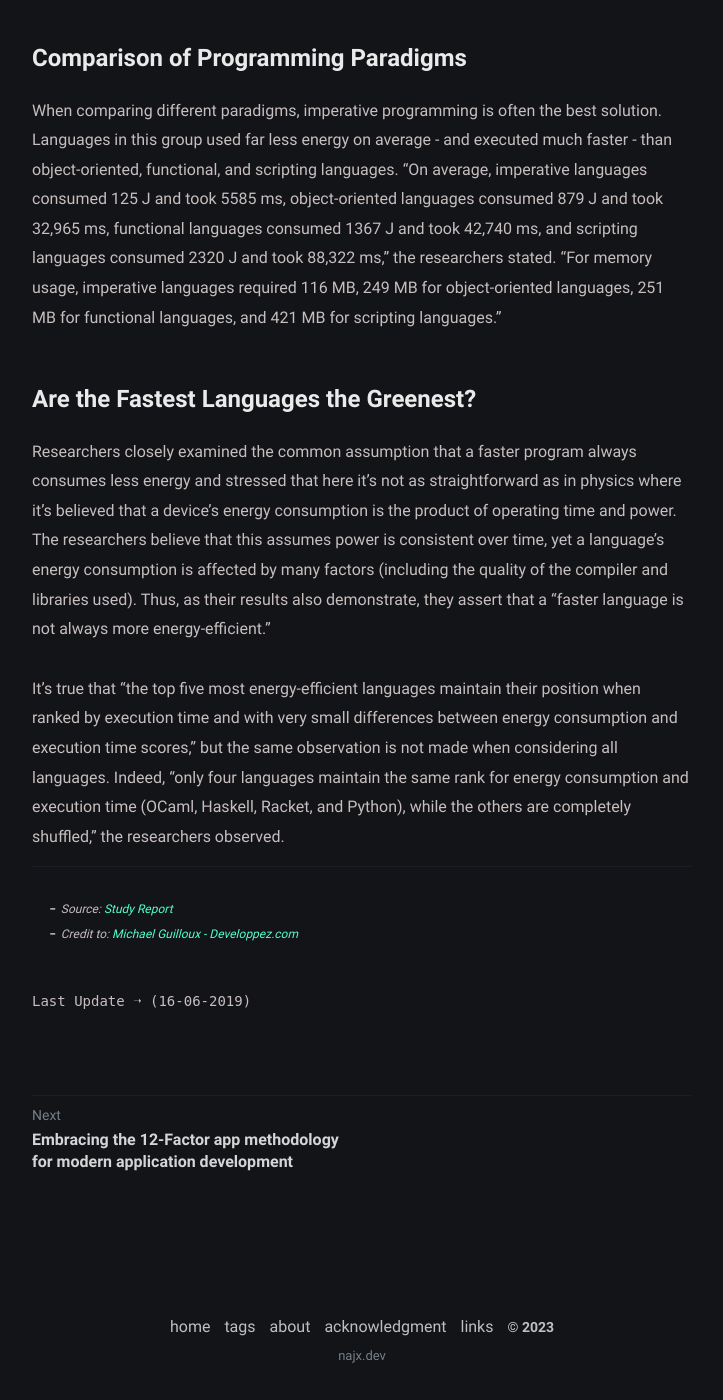
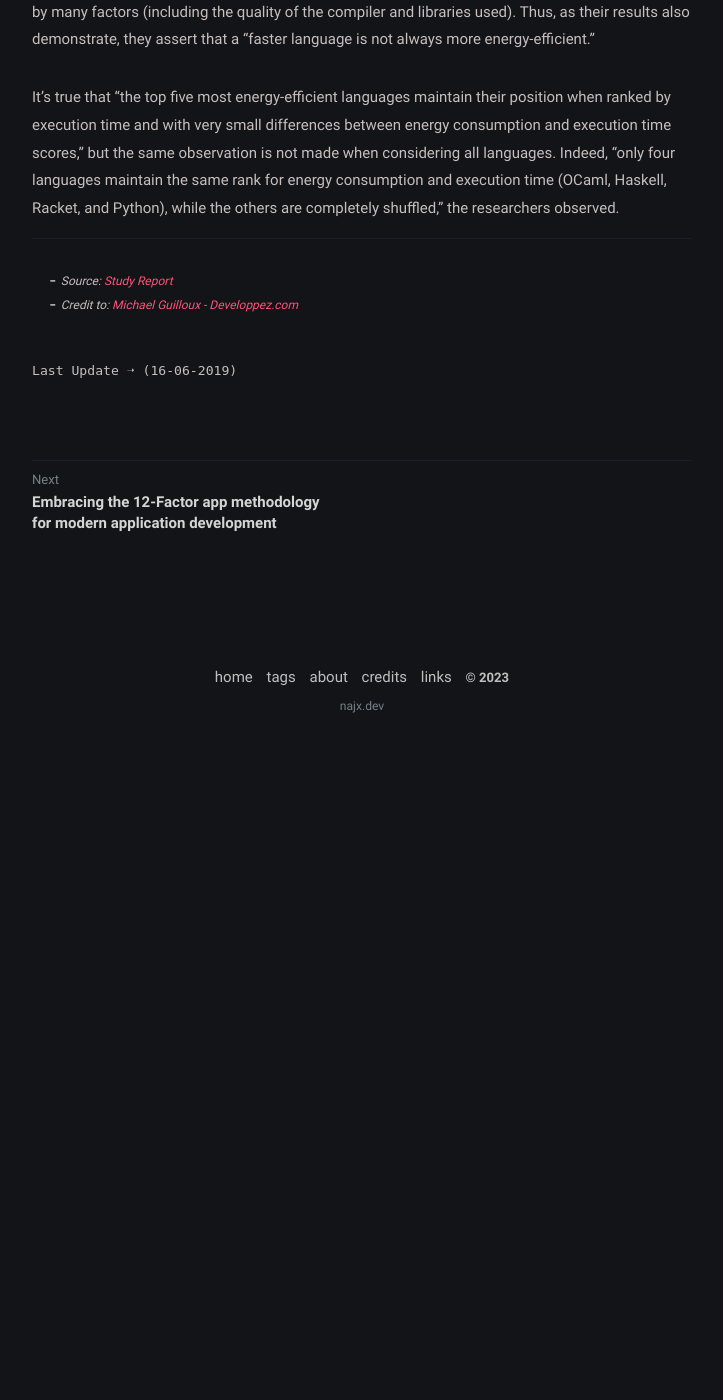
Before and after one commit to najx/najx.github.io, a Jekyll site: the page built from _posts/a-study-reveals-the-most-energy-hungry-languages/2019-06-16-a-study-reveals-the-most-energy-hungry-languages.md, in a window 1280 px wide and 1400 px high, scrolled down 6369 px. Shown: the whole window, without its empty margins (278-1001 px from the left). Built offline with Jekyll 4.4.1, drawn with Linux system fonts in a browser that asks for light colours; some web fonts are replaced; after the commit the page ends 7117 px from its top, so only the background shows below that.

Commit message:
Rollback to initial style

```diff
--- a/_includes/footer.html
+++ b/_includes/footer.html
@@ -2,7 +2,7 @@
   <a class="footer_item" href="/">home</a>
   <a class="footer_item" href="/tags">tags</a>
   <a class="footer_item" href="/about">about</a>
-  <a class="footer_item" href="/thanks">acknowledgment</a>
+  <a class="footer_item" href="/thanks">credits</a>
   <a class="footer_item" href="/links">links</a>
   <!-- <a class="footer_item" href="/archive">archive</a> -->
   <!-- <a class="footer_item" href="javascript::void(0)">resume</a> -->
@@ -29,7 +29,7 @@
     gtag("config", "{{ site.google_analytics }}");
   </script>
 {%- endif -%}
-{%- if page.url == '/archive/' -%}
+{%- if page.url == '/search/' -%}
   <script src="/assets/js/search.min.js"></script>
   <script>
     var sjs = SimpleJekyllSearch({
--- a/_sass/main.scss
+++ b/_sass/main.scss
@@ -1,7 +1,7 @@
 // Fonts preferences
 $sans-family: Roboto, sans-serif;
 $mono-family: Consolas, monospace;
-$base-font-size: 16px;
+$base-font-size: 15px;
 $medium-font-size: $base-font-size * 0.938;
 $small-font-size: $base-font-size * 0.875;
 $base-line-height: 1.85;
@@ -14,8 +14,8 @@ $bold-weight: 700;
 
 //Light Colors
 $text-base-color: #434648;
-$text-link-blue: #0be780;
-$text-link-blue-active: #00c753;
+$text-link-blue: #003fff;
+$text-link-blue-active: #0036c7;
 
 $black: #0d122b;
 $light: #ececec;
@@ -25,8 +25,8 @@ $white: #fff;
 
 // Dark Colors
 $dark-text-base-color: #c7bebe;
-$dark-text-link-blue: #52ffcb;
-$dark-text-link-blue-active: #49ebba;
+$dark-text-link-blue: #ff5277;
+$dark-text-link-blue-active: #ff2957;
 
 $dark-black: #131418;
 $dark-white: #eaeaea;
```
